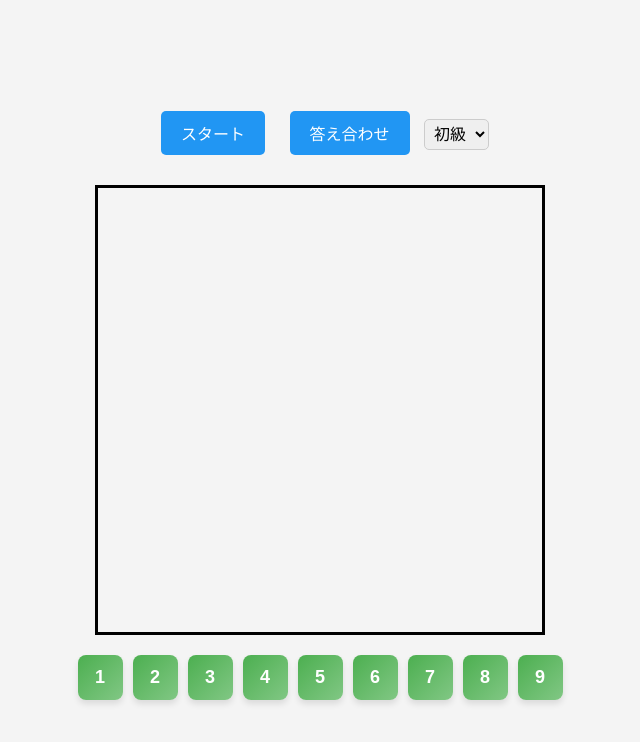
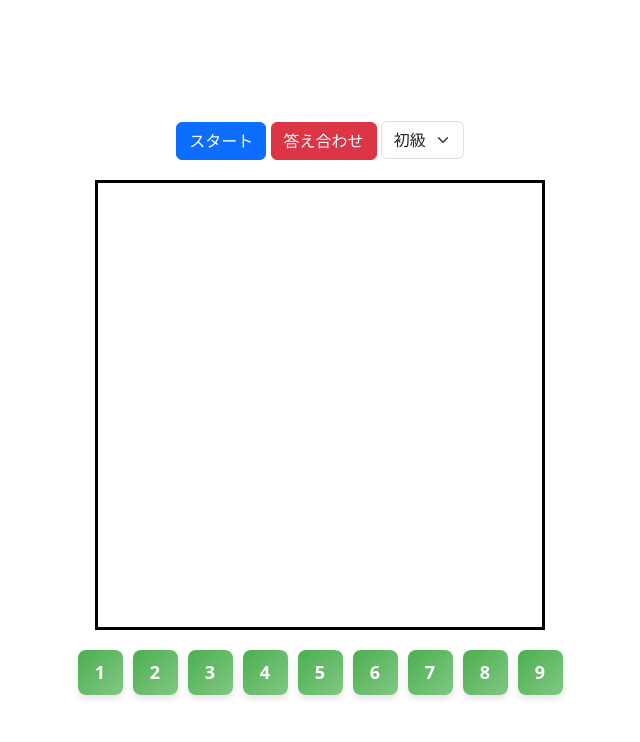
Before and after one commit to leonora0707/Sudoku, a plain HTML site: page index.html in a window 1280 px wide. Shown: the whole page, without its empty margins (320-960 px from the left). Drawn offline with nearby package versions, Linux system fonts and the light colour scheme.

Commit message:
bootstrap追加

```diff
--- a/index.html
+++ b/index.html
@@ -1,25 +1,30 @@
 <!DOCTYPE html>
-<html lang="en">
+<html lang="ja">
 <head>
     <meta charset="UTF-8">
     <meta name="viewport" content="width=device-width, initial-scale=1.0">
     <title>数独</title>
     <link rel="stylesheet" href="style.css">
+    <link rel="stylesheet" href="https://cdn.jsdelivr.net/npm/bootstrap@5.3.2/dist/css/bootstrap.min.css">
+    <script src="https://code.jquery.com/jquery-3.7.1.min.js"></script>
+    <script src="sudoku.js"></script>
 </head>
-<script src="https://code.jquery.com/jquery-3.7.1.min.js" integrity="sha256-/JqT3SQfawRcv/BIHPThkBvs0OEvtFFmqPF/lYI/Cxo=" crossorigin="anonymous"></script>
-<script src="sudoku.js"></script>
 <body>
-    <div id="container">
-        <button type="button" id="start">スタート</button>
-        <button type="button" id="end">答え合わせ</button>
-        <select name="level" id="level">
-            <option value="20">初級</option>
-            <option value="30">中級</option>
-            <option value="40">上級</option>
-            <option value="50">鬼級</option>
-        </select>
-        <div id="sudoku_campus"></div>
-        <div class="sudoku_num_container">
+    <div class="container text-center mt-3">
+        <div class="mb-2">
+            <button type="button" id="start" class="btn btn-primary">スタート</button>
+            <button type="button" id="end" class="btn btn-danger">答え合わせ</button>
+            <select name="level" id="level" class="form-select d-inline-block w-auto">
+                <option value="20">初級</option>
+                <option value="30">中級</option>
+                <option value="40">上級</option>
+                <option value="50">鬼級</option>
+            </select>
+        </div>
+
+        <div id="sudoku_campus" class="mx-auto"></div>
+
+        <div class="sudoku_num_container mt-3">
             <div class="sudoku_num">1</div>
             <div class="sudoku_num">2</div>
             <div class="sudoku_num">3</div>
```
